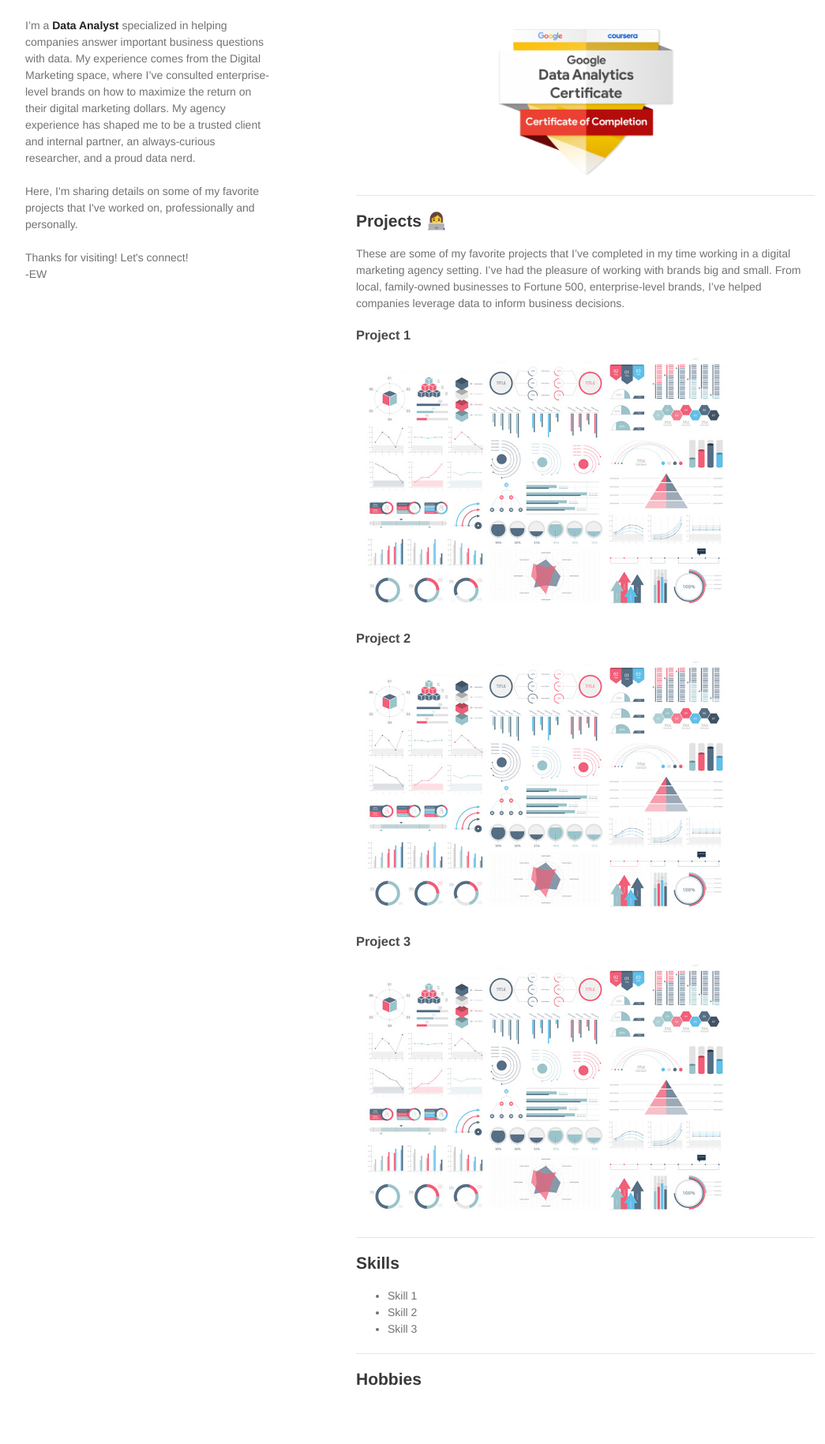
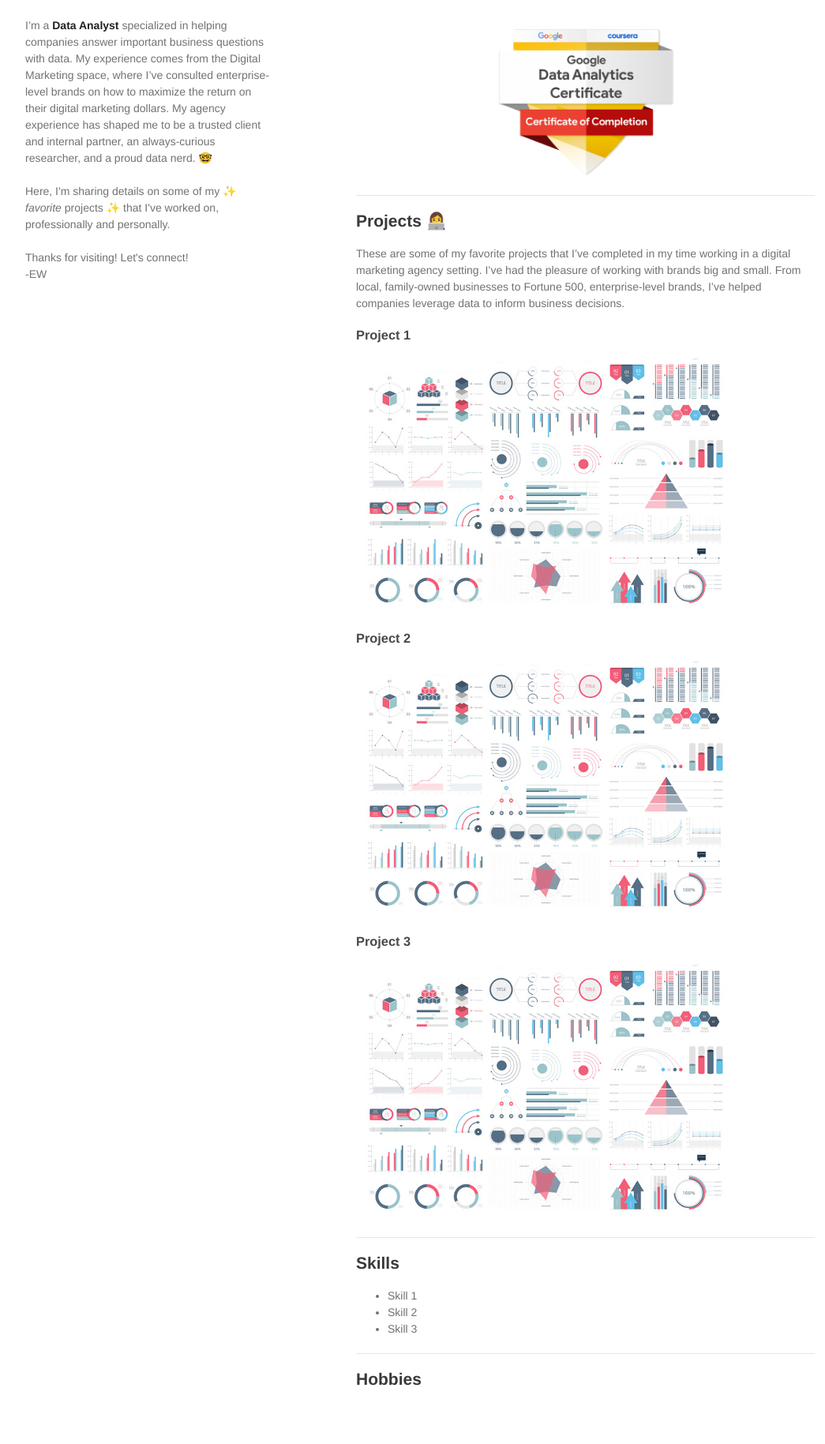
Before and after one commit to elizabethkweaver/elizabethkweaver.github.io, a Jekyll site: the page built from index.md, in a window 1280 px wide. Shown: the part 391-2220 px from the top of the page at 79% size, without its empty margins (108-1153 px from the left). Built offline with Jekyll 4.4.1, drawn with Linux system fonts in a browser that asks for light colours; our own code applies the rules of GitHub Pages for plain Markdown files; a script that is not in the unit is left out; part of the change alters nothing that is shown.

```diff
--- a/_config.yml
+++ b/_config.yml
@@ -4,9 +4,9 @@ description: > # your text below (remove <br> elements if line breaks not needed
   <br>
   Hello! &#128075;
   <br><br>
-  I’m a <strong>Data Analyst</strong> specialized in helping companies answer important business questions with data. My experience comes from the Digital Marketing space, where I’ve consulted enterprise-level brands on how to maximize the return on their digital marketing dollars. My agency experience has shaped me to be a trusted client and internal partner, an always-curious researcher, and a proud data nerd.
+  I’m a <strong>Data Analyst</strong> specialized in helping companies answer important business questions with data. My experience comes from the Digital Marketing space, where I’ve consulted enterprise-level brands on how to maximize the return on their digital marketing dollars. My agency experience has shaped me to be a trusted client and internal partner, an always-curious researcher, and a proud data nerd. &#129299;
   <br><br>
-  Here, I'm sharing details on some of my favorite projects that I've worked on, professionally and personally.
+  Here, I'm sharing details on some of my &#10024; <em>favorite</em> projects &#10024; that I've worked on, professionally and personally.
   <br><br>
   Thanks for visiting! Let's connect!
   <br>
```
